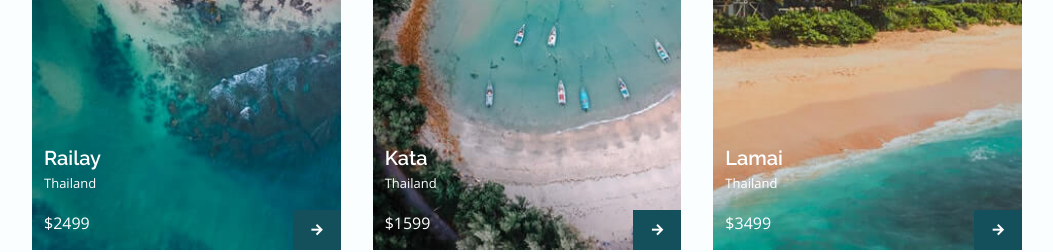
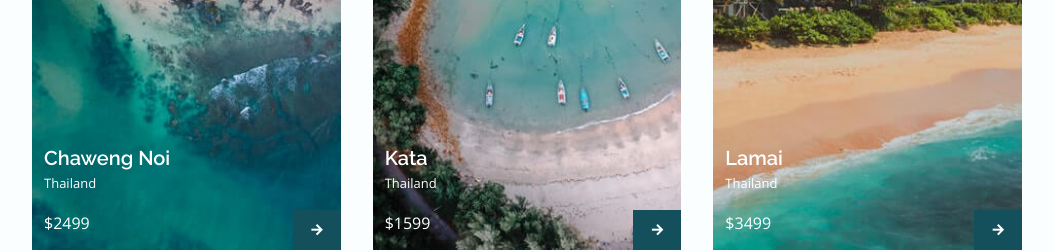
Before and after one commit to rohailshahid/React-Travel-Website, a React (Create React App) app: page / in a window 1280 px wide. Shown: the part 2947-3199 px from the top of the page, without its empty margins (113-1166 px from the left). Built offline with nearby package versions, Linux system fonts and the light colour scheme.

Commit message:
changes 1st beach name

```diff
--- a/src/components/Places/data.js
+++ b/src/components/Places/data.js
@@ -11,7 +11,7 @@ export const places = [
     {
         image: image1,
         rate: '4.8',
-        title: 'Railay',
+        title: 'Chaweng Noi',
         subtitle: 'Thailand',
         price: '$2499',
     },
```
